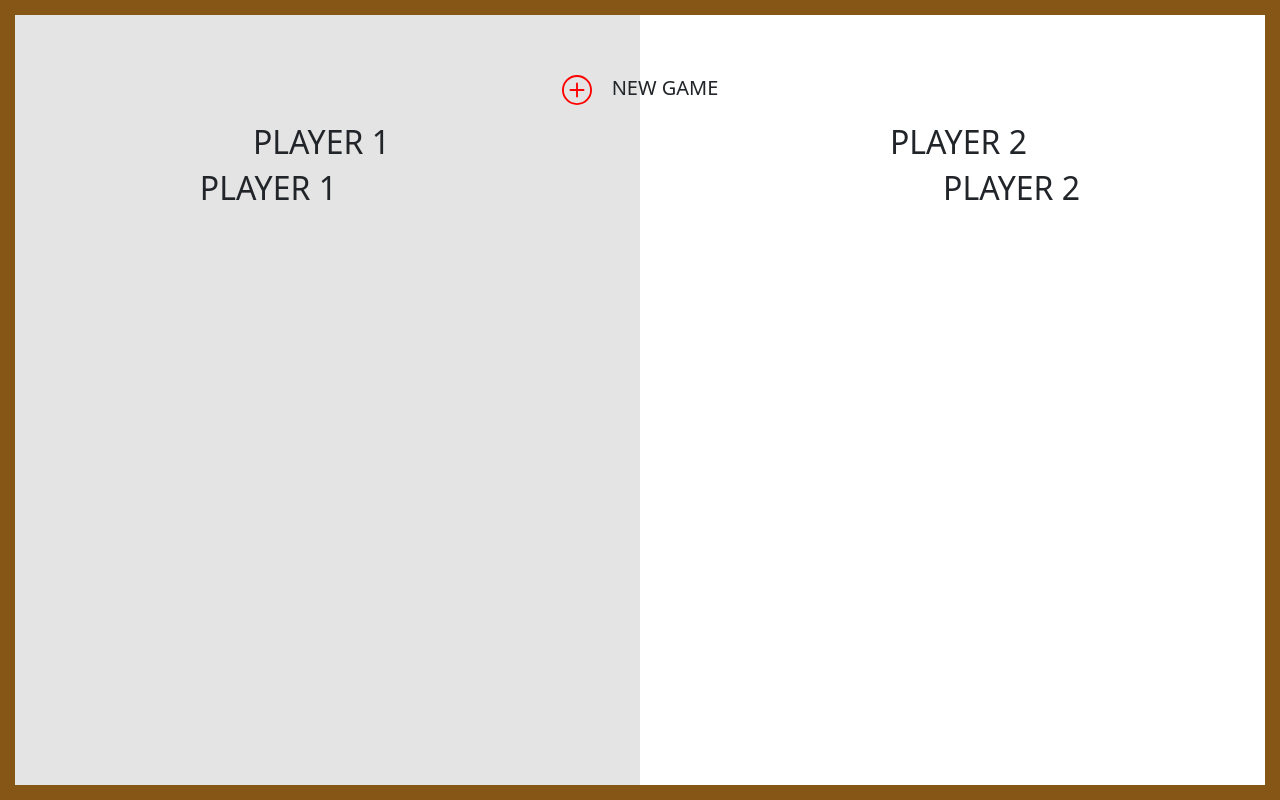
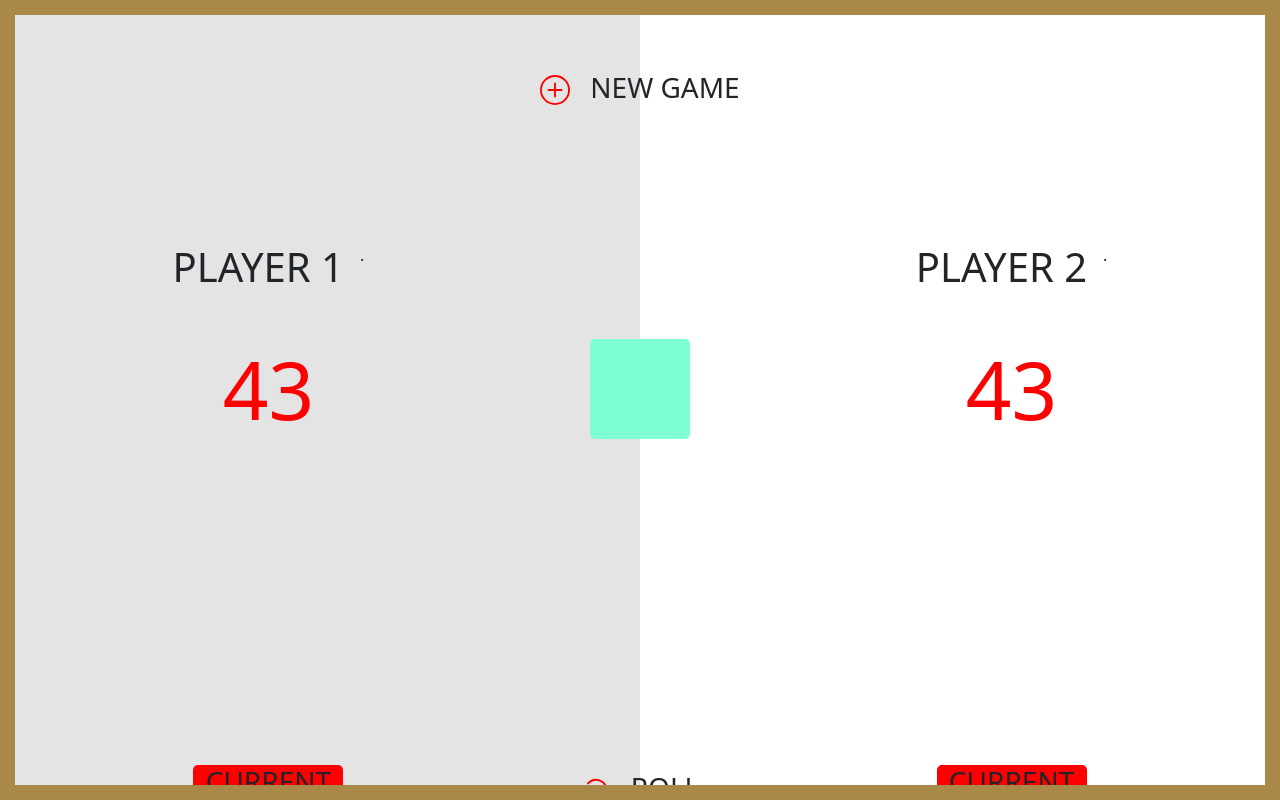
Before and after one commit to kilik18/Dynamiser-vos-sites-web-avec-JS, a plain HTML site: page index.html in a window 1280 px wide. Drawn offline with nearby package versions, Linux system fonts and the light colour scheme.

Commit message:
Creation of the dice game board

```diff
--- a/index.html
+++ b/index.html
@@ -16,16 +16,16 @@
   </head>
   <body>
     <div class="container-fluid">
-      <div class="row justify-content-center">
-        <div class="col col-4 d-flex justify-content-center">
-          <h5 class="new-game">
+      <div class="row">
+        <div class="col col-12">
+          <h3 class="new-game">
             <svg
               xmlns="http://www.w3.org/2000/svg"
               width="50"
               height="50"
               fill="currentColor"
               class="bi bi-plus-circle"
-              style="color: red; padding-right: 20px; vertical-align: center"
+              style="color: red; padding-right: 20px"
               viewBox="0 0 16 16"
             >
               <path
@@ -35,26 +35,83 @@
                 d="M8 4a.5.5 0 0 1 .5.5v3h3a.5.5 0 0 1 0 1h-3v3a.5.5 0 0 1-1 0v-3h-3a.5.5 0 0 1 0-1h3v-3A.5.5 0 0 1 8 4z"
               /></svg
             >NEW GAME
-          </h5>
+          </h3>
         </div>
       </div>
 
-      <div class="row">
-        <div class="col d-flex justify-content-center">
-          <h2>PLAYER 1</h2>
+      <div class="row" id="row-players">
+        <div class="col-5 d-flex justify-content-center">
+          <h1>PLAYER 1</h1>
+          <div class="selectPlayer rounded-circle ms-3">.</div>
         </div>
-        <div class="col d-flex justify-content-center">
-          <h2>PLAYER 2</h2>
+        <div class="col-5 d-flex justify-content-center offset-2">
+          <h1>PLAYER 2</h1>
+          <div class="selectPlayer rounded-circle ms-3">.</div>
         </div>
       </div>
 
-      <div class="row">
-        <div class="col-5 d-flex justify-content-center">
-          <h2>PLAYER 1</h2>
+      <div class="row" id="row-score-dice">
+        <div class="col-5 d-flex justify-content-center align-items-center">
+          <p class="score-global-1">43</p>
         </div>
-        <div class="col-2"></div>
-        <div class="col-5 d-flex justify-content-center">
-          <h2>PLAYER 2</h2>
+        <div class="col-2 d-flex justify-content-center align-items-center">
+          <p class="dice"></p>
+        </div>
+        <div class="col-5 d-flex justify-content-center align-items-center">
+          <p class="score-global-2">43</p>
+        </div>
+      </div>
+
+      <div class="row justify-content-evenly" id="row-current-roll-hold">
+        <div class="col-2" id="current-bloc-1">
+          <h3 class="current-title">CURRENT</h3>
+
+          <p class="current-score">17</p>
+        </div>
+        <div class="col-2">
+          <h3 class="roll-hold">
+            <svg
+              xmlns="http://www.w3.org/2000/svg"
+              width="50"
+              height="50"
+              fill="currentColor"
+              class="bi bi-arrow-repeat"
+              style="color: red; padding-right: 20px"
+              viewBox="0 0 16 16"
+            >
+              <path
+                d="M11.534 7h3.932a.25.25 0 0 1 .192.41l-1.966 2.36a.25.25 0 0 1-.384 0l-1.966-2.36a.25.25 0 0 1 .192-.41zm-11 2h3.932a.25.25 0 0 0 .192-.41L2.692 6.23a.25.25 0 0 0-.384 0L.342 8.59A.25.25 0 0 0 .534 9z"
+              />
+              <path
+                fill-rule="evenodd"
+                d="M8 3c-1.552 0-2.94.707-3.857 1.818a.5.5 0 1 1-.771-.636A6.002 6.002 0 0 1 13.917 7H12.9A5.002 5.002 0 0 0 8 3zM3.1 9a5.002 5.002 0 0 0 8.757 2.182.5.5 0 1 1 .771.636A6.002 6.002 0 0 1 2.083 9H3.1z"
+              /></svg
+            >ROLL DICE
+          </h3>
+          <h3 class="roll-hold">
+            <svg
+              xmlns="http://www.w3.org/2000/svg"
+              width="50"
+              height="50"
+              fill="currentColor"
+              class="bi bi-box-arrow-in-down"
+              style="color: red; padding-right: 20px"
+              viewBox="0 0 16 16"
+            >
+              <path
+                fill-rule="evenodd"
+                d="M3.5 6a.5.5 0 0 0-.5.5v8a.5.5 0 0 0 .5.5h9a.5.5 0 0 0 .5-.5v-8a.5.5 0 0 0-.5-.5h-2a.5.5 0 0 1 0-1h2A1.5 1.5 0 0 1 14 6.5v8a1.5 1.5 0 0 1-1.5 1.5h-9A1.5 1.5 0 0 1 2 14.5v-8A1.5 1.5 0 0 1 3.5 5h2a.5.5 0 0 1 0 1h-2z"
+              />
+              <path
+                fill-rule="evenodd"
+                d="M7.646 11.854a.5.5 0 0 0 .708 0l3-3a.5.5 0 0 0-.708-.708L8.5 10.293V1.5a.5.5 0 0 0-1 0v8.793L5.354 8.146a.5.5 0 1 0-.708.708l3 3z"
+              /></svg
+            >HOLD
+          </h3>
+        </div>
+        <div class="col-2" id="current-bloc-2">
+          <h3 class="current-title">CURRENT</h3>
+          <p class="current-score">17</p>
         </div>
       </div>
     </div>
--- a/style.css
+++ b/style.css
@@ -10,9 +10,61 @@
   margin: 0;
   padding: 0;
   background: linear-gradient(to right, #e4e4e4 50%, #ffffff 50%);
-  border: solid 15px rgb(134, 86, 23);
+  border: solid 15px rgb(170, 136, 72);
 }
 
 .new-game {
+  text-align: center;
   padding-top: 50px;
 }
+
+#row-players {
+  padding-top: 120px;
+}
+
+#row-score-dice {
+  padding-top: 30px;
+}
+
+.score-global-1 {
+  color: red;
+  font-size: 5rem;
+}
+
+.dice {
+  background-color: aquamarine;
+  width: 100px;
+  height: 100px;
+  border-radius: 5px;
+}
+
+.score-global-2 {
+  color: red;
+  font-size: 5rem;
+}
+
+#row-current-roll-hold {
+  padding-top: 300px;
+}
+
+#current-bloc-1,
+#current-bloc-2 {
+  width: 150px;
+  background-color: red;
+  border-radius: 5px;
+}
+
+.current-title {
+  text-align: center;
+}
+
+.current-score {
+  color: white;
+  text-align: center;
+  font-weight: bold;
+  font-size: 2rem;
+}
+
+.roll-hold {
+  text-align: center;
+}
```
